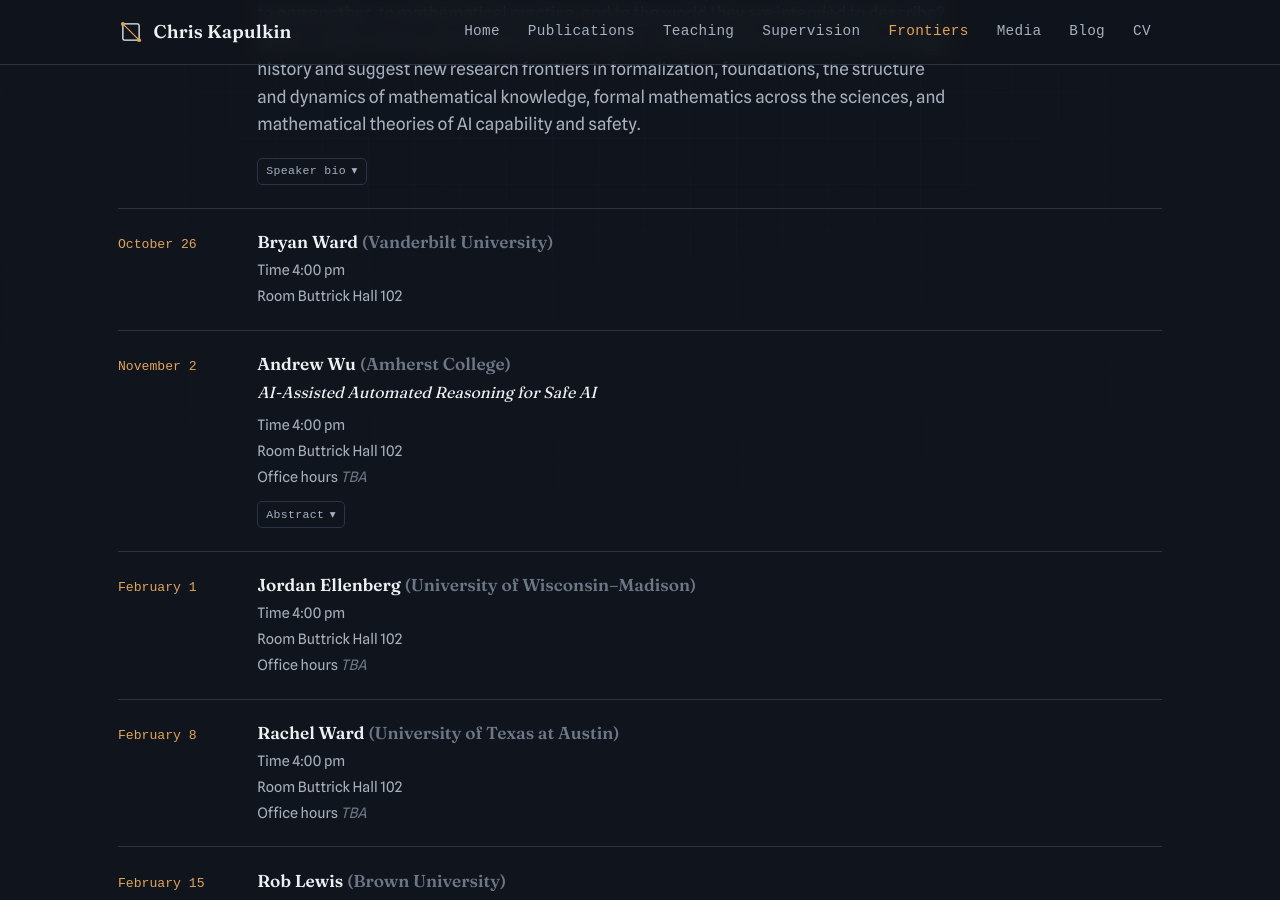
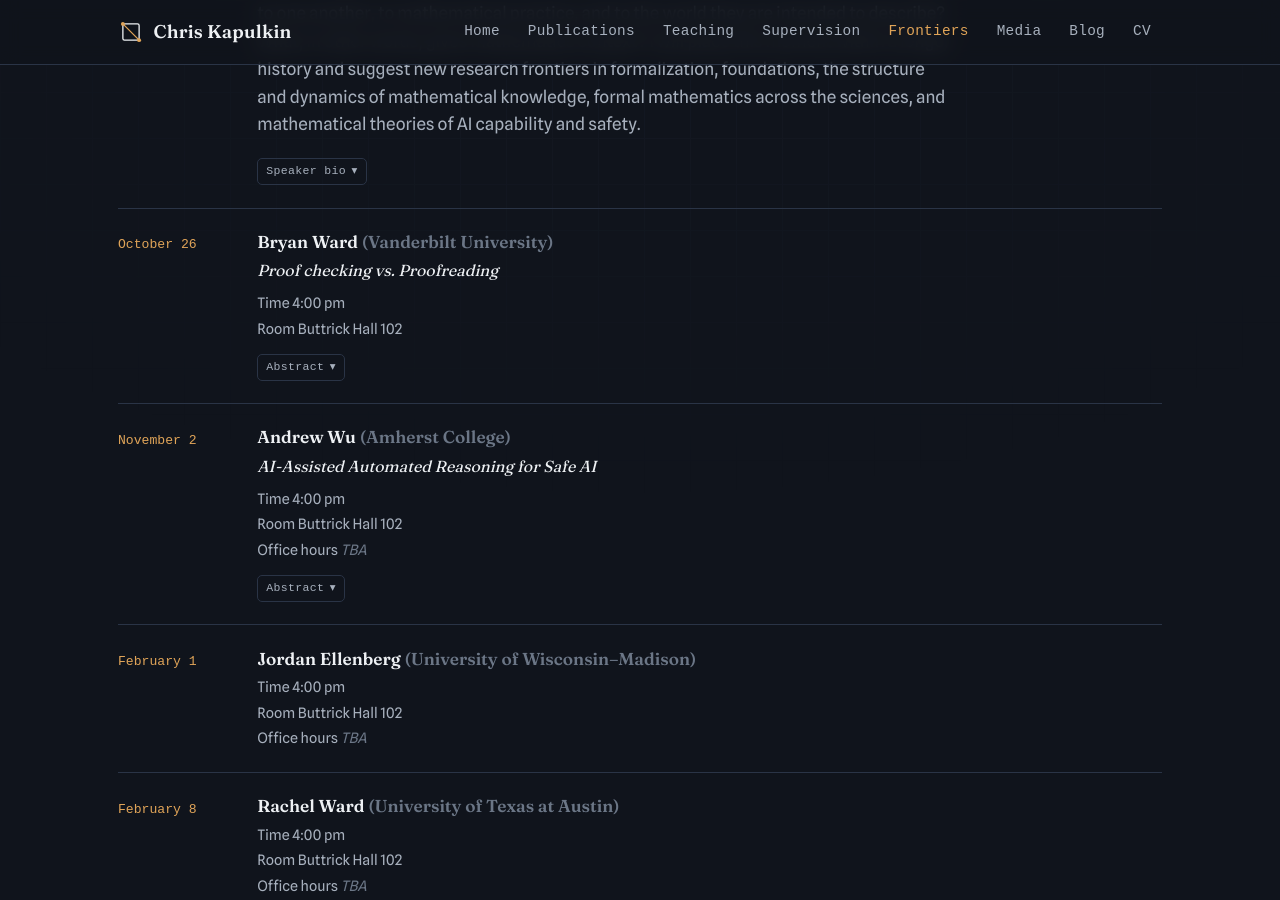
Before and after one commit to kkapulkin/kkapulkin.github.io, a Jekyll site: the page frontiers.html, which Jekyll copies as it is, in a window 1280 px wide and 900 px high, scrolled down 1129 px. Built offline with Jekyll 4.4.1, drawn with Linux system fonts in a browser that asks for light colours; some web fonts are replaced.

Commit message:
Add title and abstract for Bryan Ward's Frontiers talk
Co-Authored-By: Claude Opus 5.5 <noreply@anthropic.com>

```diff
--- a/frontiers.html
+++ b/frontiers.html
@@ -144,8 +144,13 @@
         <span class="yr">October 26</span>
         <div class="body">
           <h3>Bryan Ward <span style="color:var(--chalk-faint)">(Vanderbilt University)</span></h3>
+          <p class="talk-title">Proof checking vs. Proofreading</p>
           <p class="meta">Time 4:00 pm</p>
           <p class="meta">Room Buttrick Hall 102</p>
+          <details class="talk-abstract">
+            <summary>Abstract</summary>
+            <div class="prose"><p>Proof checkers such as Lean rigorously verify formally specified mathematical proofs, and their proof-assistant environments help mathematicians build those proofs. These tools establish that a statement is true. This talk presents Proofreader, an agentic LLM tool that acts as a counterexample assistant. Proofreader audits natural-language proofs for flawed logic and searches for counterexamples to theorem statements. The talk covers results from applying Proofreader to a textbook draft and to a corpus of peer-reviewed papers. It also will discuss the strengths and weaknesses of humans and machines, and how proofreading can empower mathematicians even as LLMs become more capable.</p></div>
+          </details>
         </div>
       </div>
 
```
